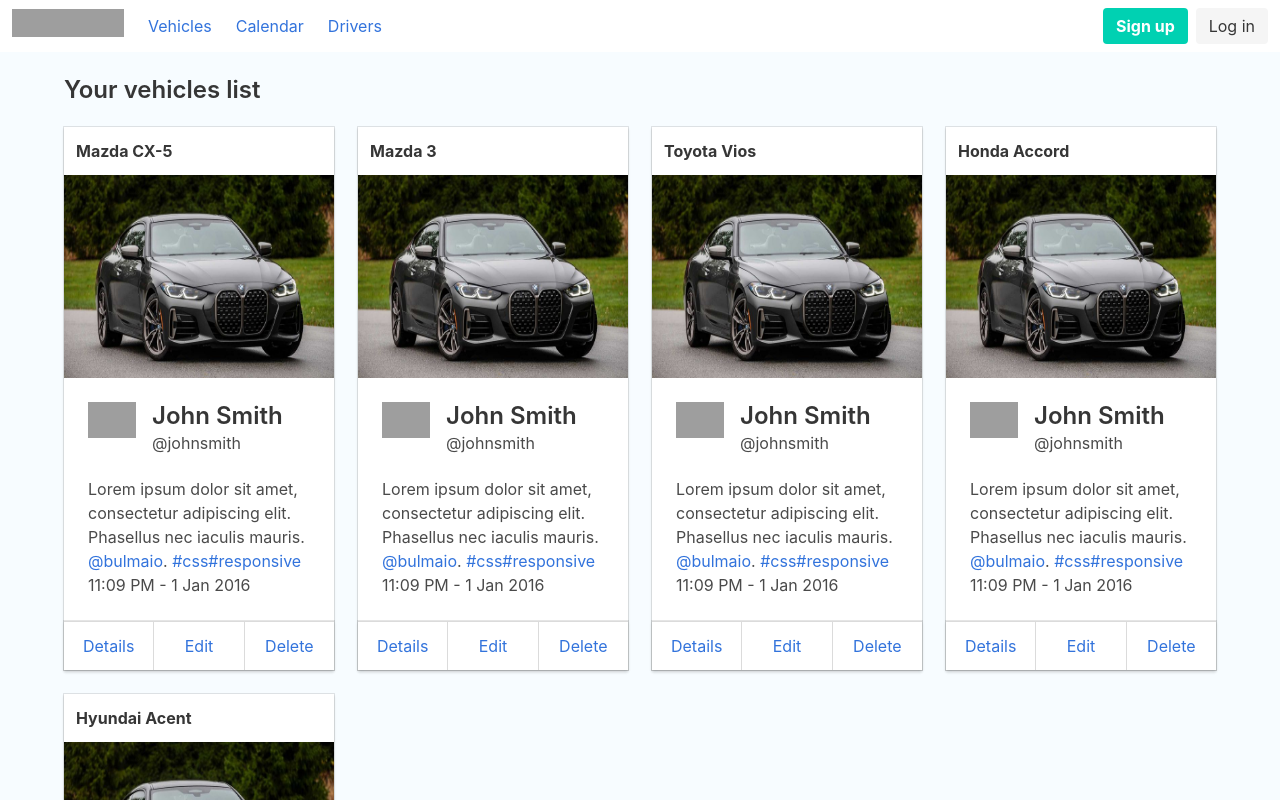
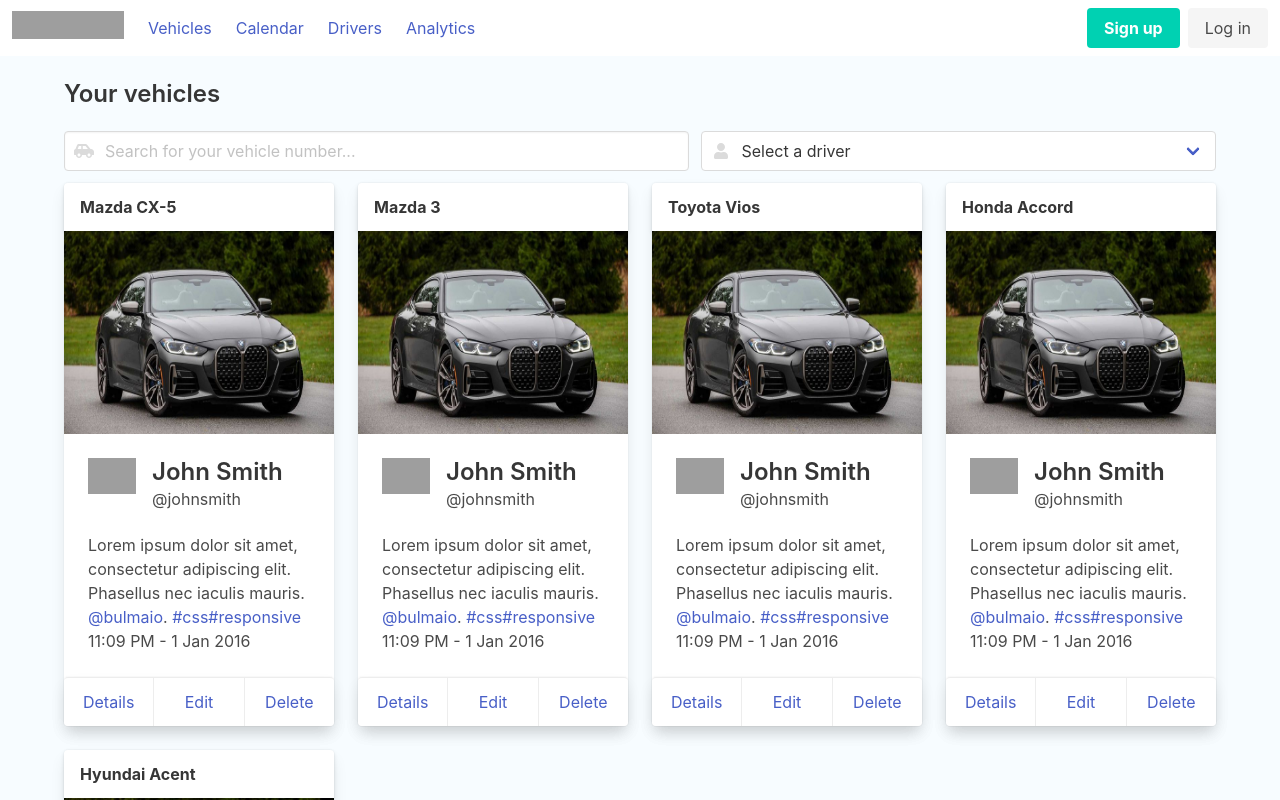
Before and after one commit to nguyenhvubk/tourer, a Vue app: page /vehicles in a window 1280 px wide. Shown: the top 800 px of the page. Built offline with nearby package versions, Linux system fonts and the light colour scheme; grey boxes are pictures that could not be loaded.

Commit message:
add Analytics route, search bar for drivers list with font awesome

```diff
--- a/package.json
+++ b/package.json
@@ -10,6 +10,7 @@
   "dependencies": {
     "@popperjs/core": "^2.9.2",
     "bootstrap": "^5.0.1",
+    "bulma": "^0.9.2",
     "core-js": "^3.6.5",
     "vue": "^3.0.0",
     "vue-router": "4",
--- a/public/index.html
+++ b/public/index.html
@@ -6,10 +6,7 @@
     <meta name="viewport" content="width=device-width,initial-scale=1.0">
     <link rel="icon" href="<%= BASE_URL %>favicon.ico">
     <title><%= htmlWebpackPlugin.options.title %></title>
-    <link
-			rel="stylesheet"
-			href="https://cdnjs.cloudflare.com/ajax/libs/bulma/0.7.2/css/bulma.min.css"
-		/>
+    <script defer src="https://use.fontawesome.com/releases/v5.3.1/js/all.js"></script>
   </head>
   <body>
     <noscript>
--- a/src/components/TheHeader.vue
+++ b/src/components/TheHeader.vue
@@ -36,6 +36,9 @@
         <a class="navbar-item">
           <router-link to="/drivers">Drivers</router-link>
         </a>
+        <a class="navbar-item">
+          <router-link to="/analytics">Analytics</router-link>
+        </a>
       </div>
 
       <div class="navbar-end">
--- a/src/main.js
+++ b/src/main.js
@@ -3,6 +3,7 @@
 
 // import "bootstrap/dist/css/bootstrap.min.css"
 // import "bootstrap"
+import 'bulma/css/bulma.css'
 
 import router from './router.js';
 import store from './store/index.js';
--- /dev/null
+++ b/src/pages/analytics/Analytics.vue
@@ -0,0 +1,9 @@
+<template>
+  <h1>Analytics</h1>
+</template>
+
+<script>
+export default {
+
+}
+</script>
--- a/src/pages/vehicles/VehicleDetails.vue
+++ b/src/pages/vehicles/VehicleDetails.vue
@@ -16,8 +16,9 @@
   },
   data() {
     return this.$store.state.vehicles; // OK
+    // return this.$store.state.vehicles.vehicle; // not OK
     // return {
-    //   vehicle: {},
+    //   vehicle: {},//have to update the state
     // }
   },
   created() {
--- a/src/pages/vehicles/VehiclesList.vue
+++ b/src/pages/vehicles/VehiclesList.vue
@@ -1,5 +1,38 @@
 <template>
-  <h1 class="title is-4">Your vehicles list</h1>
+  <h1 class="title is-4">Your vehicles</h1>
+  <div class="field is-horizontal">
+    <!-- <div class="field-label">
+      <label class="label">From</label>
+    </div> -->
+    <div class="field-body">
+      <div class="field">
+        <p class="control is-expanded has-icons-left">
+          <input
+            class="input"
+            type="text"
+            placeholder="Search for your vehicle number..."
+          />
+          <span class="icon is-small is-left">
+            <i class="fas fa-car-side"></i>
+          </span>
+        </p>
+      </div>
+      <div class="field">
+        <div class="control is-expanded has-icons-left">
+          <div class="select is-fullwidth">
+            <select>
+              <option>Select a driver</option>
+              <option>Driver 1</option>
+              <option>Driver 2</option>
+            </select>
+            <span class="icon is-small is-left">
+              <i class="fas fa-user"></i>
+            </span>
+          </div>
+        </div>
+      </div>
+    </div>
+  </div>
   <div class="columns is-multiline is-mobile">
     <vehicle-card
       v-for="vehicle in vehicles"
@@ -10,16 +43,14 @@
 </template>
 
 <script>
-import VehicleCard from "./VehicleCard.vue";
+import VehicleCard from './VehicleCard.vue';
 export default {
   components: {
-    VehicleCard,
+    VehicleCard
   },
   data() {
     return this.$store.state.vehicles;
   },
-  methods: {
-
-  }
+  methods: {}
 };
 </script>
--- a/src/router.js
+++ b/src/router.js
@@ -4,6 +4,7 @@
 import VehicleDetails from './pages/vehicles/VehicleDetails.vue'
 import DriversList from './pages/drivers/DriversList.vue'
 import NotFound from './pages/NotFound.vue'
+import Analytics from './pages/analytics/Analytics.vue'
 
 const router = createRouter({
   history: createWebHistory(),
@@ -20,6 +21,7 @@
     },
     { path: "/calendar", component: TripsCalendar },
     { path: "/drivers", component: DriversList },
+    { path: "/analytics", component: Analytics },
     { path: "/:notFound(.*)", component: NotFound },
   ],
 });
--- a/src/store/TripStore.js
+++ b/src/store/TripStore.js
@@ -9,7 +9,8 @@
             title: 'Sai Gon - Ha Noi',
             vehicleId: '1',
             startDate: 'startDate',
-            endDate: 'endDate'
+            endDate: 'endDate',
+            revenue: 80000000
           },
 
         ]
```
Also changed, not shown: 2 other files (tests, documents, lock files or other folders).
